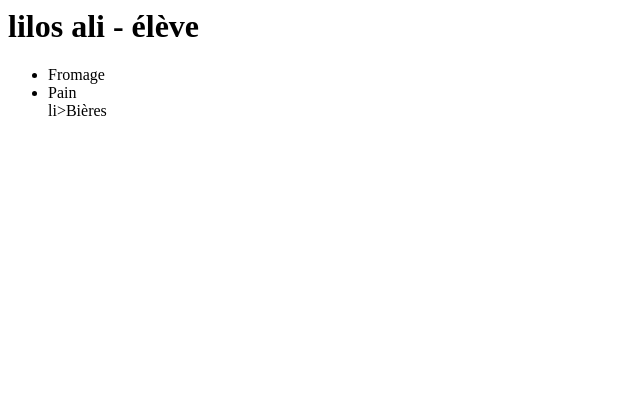
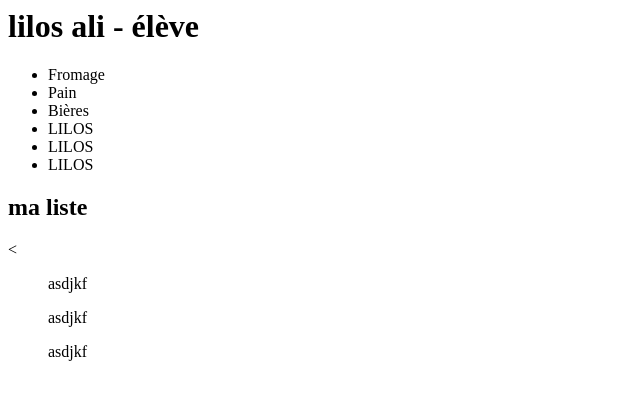
Before and after one commit to lilosali/premier-depot, a plain HTML site: page index.html in a window 1280 px wide. Shown: the whole page, without its empty margins (0-640 px from the left). Drawn offline with Linux system fonts and the light colour scheme.

Commit message:
Ajout de listes

```diff
--- a/index.html
+++ b/index.html
@@ -2,5 +2,15 @@
 <ul>
   <li>Fromage </li>
   <li>Pain </li>
-   li>Bières</li>
+    <li>Bières</li>
+    <li>LILOS</li>
+    <li>LILOS</li>
+    <li>LILOS</li>
 </ul>
+
+<h2>ma liste</h2>
+
+<
+<ul>asdjkf</ul>
+<ul>asdjkf</ul>
+<ul>asdjkf</ul>
```
